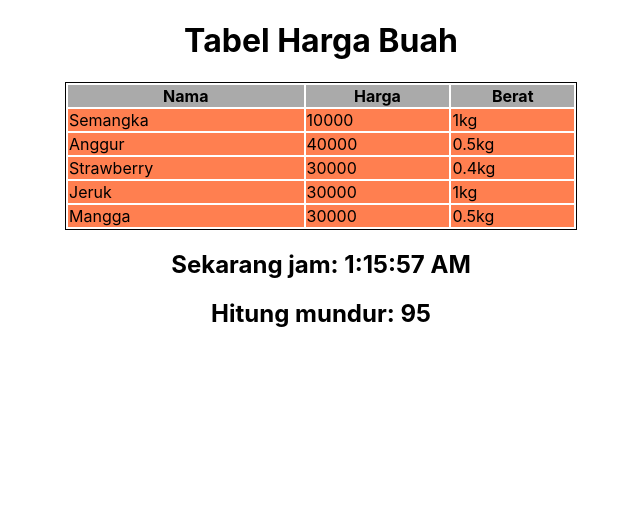
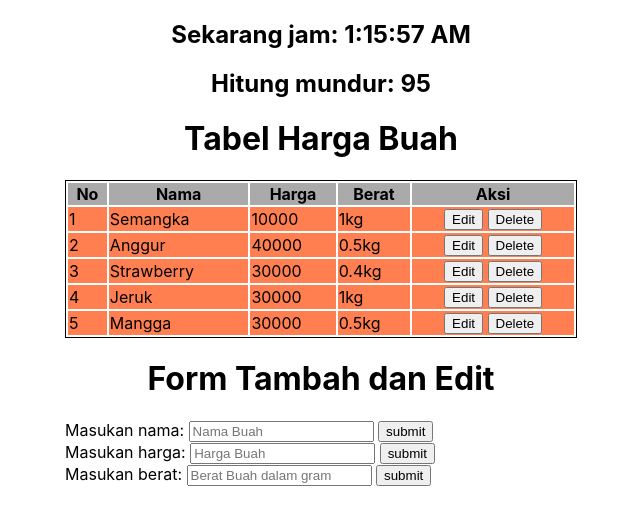
Before and after one commit to maswijay/sanbercode-reactjs-0720, a React (Create React App) app in the folder sanbercode-reactjs-0720-week3/: page / in a window 1280 px wide. Shown: the top 524 px of the page, without its empty margins (319-959 px from the left). Built offline with nearby package versions, Linux system fonts and the light colour scheme.

Commit message:
tugas 13 done

```diff
--- a/sanbercode-reactjs-0720-week3/src/App.js
+++ b/sanbercode-reactjs-0720-week3/src/App.js
@@ -3,16 +3,24 @@ import React from 'react';
 // import './App.css';
 import Tugas11 from './tugas11/Tugas11'
 import Clock from './tugas12/Tugas12';
+import Lists from './tugas13/Tugas13'
+import ListBuah from './tugas13/ListBuah';
 
 
 function App() {
   return (
     <div className="App">
       {/* tugas11 */}
-      <Tugas11 />
+      {/* <Tugas11 /> */}
 
       {/* tugas12 */}
       <Clock />
+
+      {/* tugas13 */}
+      <ListBuah />
+
+
+
 
     </div>
   );
--- /dev/null
+++ b/sanbercode-reactjs-0720-week3/src/tugas13/ListBuah.js
@@ -0,0 +1,155 @@
+import React, {Component} from 'react'
+
+class ListBuah extends Component{
+
+    constructor(props){
+        super(props)
+        this.state = {
+            dataHargaBuah: [
+                {nama: "Semangka", harga: 10000, berat: 1000},
+                {nama: "Anggur", harga: 40000, berat: 500},
+                {nama: "Strawberry", harga: 30000, berat: 400},
+                {nama: "Jeruk", harga: 30000, berat: 1000},
+                {nama: "Mangga", harga: 30000, berat: 500}
+            ],
+
+            input: {
+                nama: '',
+                harga: '',
+                berat: ''
+            },
+
+            indexOfForm: -1
+        }
+    this.handleChange = this.handleChange.bind(this);
+    this.handleSubmit = this.handleSubmit.bind(this);
+    this.handleEdit = this.handleEdit.bind(this);
+    this.handleDelete = this.handleDelete.bind(this);
+    }
+
+    handleChange(event){
+            let input = {...this.state.input}
+            input[event.target.name] = event.target.value
+            this.setState({input});
+        }
+
+    handleEdit(event){
+        let index = event.target.value
+        let buah = this.state.dataHargaBuah[index]
+        this.setState({
+            input: {
+                nama: buah.nama,
+                harga: buah.harga,
+                berat: buah.berat
+            },
+            indexOfForm: index
+        });
+    }
+
+
+    handleSubmit(event){
+        // menahan submit
+        event.preventDefault()
+
+        let input = this.state.input
+
+        if (input['nama'].replace(/\s/g,'') !== "" && input['harga'].toString().replace(/\s/g,'') !== '' && input['berat'].toString().replace(/\s/g,'') !== ''){
+            let newDataHargaBuah = this.state.dataHargaBuah
+            let index = this.state.indexOfForm
+
+            if (index === -1){
+            newDataHargaBuah = [...newDataHargaBuah, input]
+            }else{
+            newDataHargaBuah[index] = input
+            }
+
+            this.setState({
+            dataHargaBuah: newDataHargaBuah,
+            input: ""
+            })
+        }
+
+    }
+
+
+    handleDelete(event){
+        let index = event.target.value
+        let newDataHargaBuah = this.state.dataHargaBuah
+        let editedDataHargaBuah = newDataHargaBuah[this.state.indexOfForm]
+        newDataHargaBuah.splice(index, 1)
+
+        if (editedDataHargaBuah !== undefined){
+          // array findIndex baru ada di ES6
+          var newIndex = newDataHargaBuah.findIndex((el) => el === editedDataHargaBuah)
+          this.setState({DataHargaBuahLomba: newDataHargaBuah, indexOfForm: newIndex})
+
+        }else{
+
+          this.setState({DataHargaBuahLomba: newDataHargaBuah})
+        }
+
+      }
+
+
+
+    render() {
+        return (
+            <>
+            <div style={{width: '40%', margin: '0 auto', marginTop: '20px'}}>
+                <h1 style= {{textAlign:'center'}}>Tabel Harga Buah</h1>
+                <table style={{width: '100%', border: '1px solid black'}}>
+                    <tr style={{backgroundColor: '#AAAAAA'}}>
+                        <th>No</th>
+                        <th>Nama</th>
+                        <th>Harga</th>
+                        <th>Berat</th>
+                        <th>Aksi</th>
+                    </tr>
+                    <tbody style= {{backgroundColor: '#FF7F50'}}>
+                        {this.state.dataHargaBuah.map((val, index) => {
+                            return(
+                                <tr key={index}>
+                                    <td tyle= {{textAlign:'center'}}>{index+1}</td>
+                                    <td>{val.nama}</td>
+                                    <td>{val.harga}</td>
+                                    <td>{val.berat/1000}kg</td>
+                                    <td style={{textAlign: 'center'}}>
+                                        <button onClick={this.handleEdit} value={index}>Edit</button>
+                                        &nbsp;
+                                        <button onClick={this.handleDelete} value={index}>Delete</button>
+                                    </td>
+                                </tr>
+                            )
+                        })}
+                    </tbody>
+                </table>
+                {/* Form Input */}
+                <h1 style= {{textAlign:'center'}}>Form Tambah dan Edit</h1>
+
+                <form onSubmit={this.handleSubmit}>
+                    <label>Masukan nama: </label>
+                    <input type="text" name= 'nama' value={this.state.input.nama} onChange={this.handleChange} placeholder='Nama Buah' />
+                    &nbsp;
+                    <button>submit</button>
+                </form>
+                <form onSubmit={this.handleSubmit}>
+                    <label>Masukan harga: </label>
+                    <input type="text"  name= 'harga' value={this.state.input.harga} onChange={this.handleChange} placeholder='Harga Buah' />
+                    &nbsp;
+                    <button>submit</button>
+                </form>
+                <form onSubmit={this.handleSubmit}>
+                    <label>Masukan berat: </label>
+                    <input type="text"  name= 'berat' value={this.state.input.berat} onChange={this.handleChange} placeholder='Berat Buah dalam gram' />
+                    &nbsp;
+                    <button>submit</button>
+                </form>
+
+            </div>
+            </>
+        )
+    }
+
+}
+
+export default ListBuah
```
